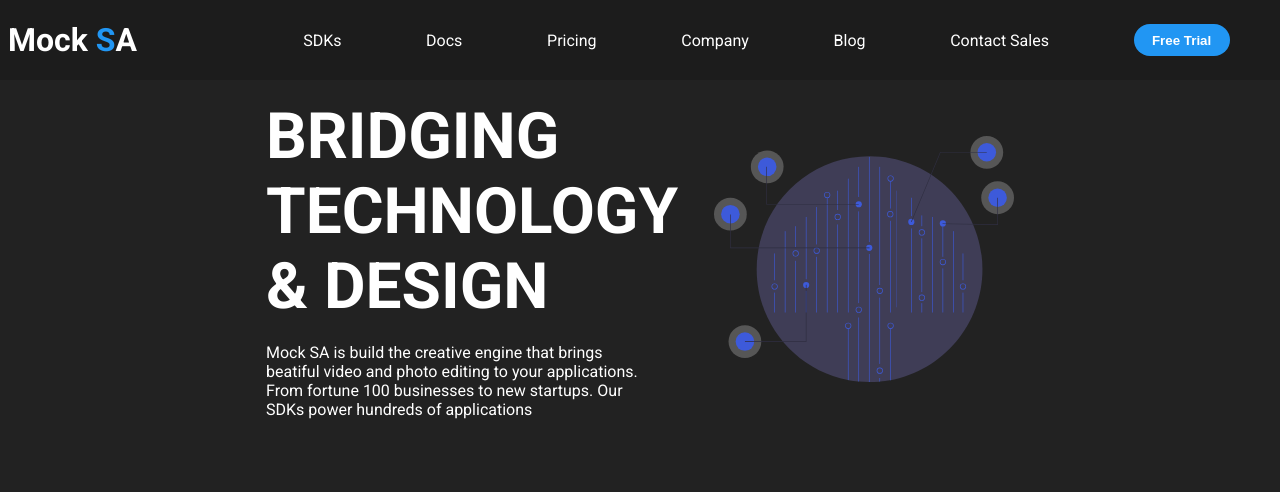
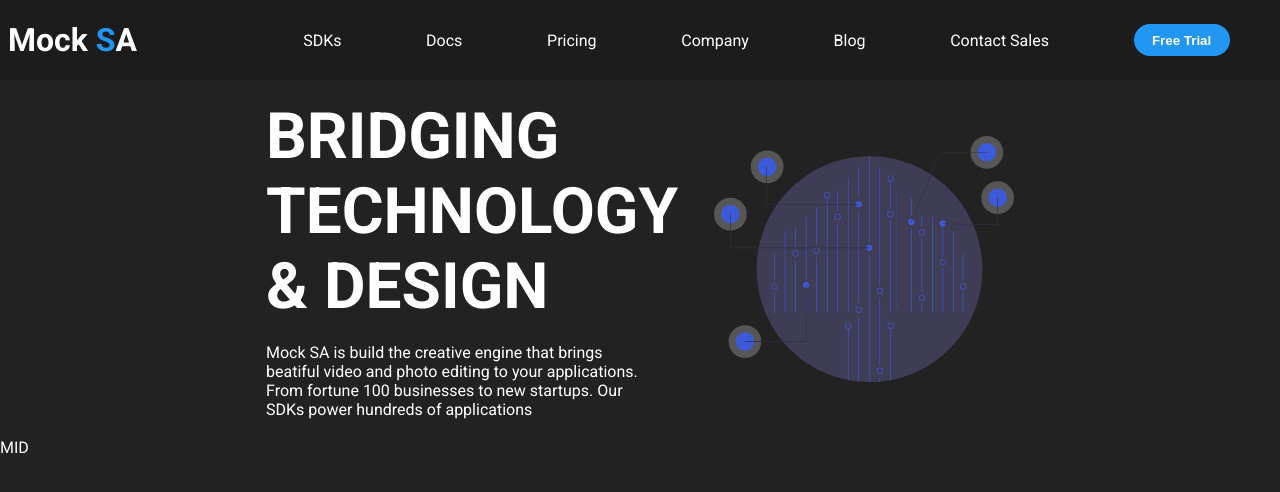
Before and after one commit to joaopedroalb/MockSA, a Next.js app: page / in a window 1280 px wide. Shown: the top 492 px of the page. Built offline with nearby package versions, Linux system fonts and the light colour scheme.

Commit message:
Add middleSec in index

```diff
--- a/src/pages/index.tsx
+++ b/src/pages/index.tsx
@@ -1,8 +1,11 @@
 import type { NextPage } from 'next'
+import { useState } from 'react'
+
 import styles from '../../styles/Home.module.scss'
+
+import Navbar from '../components/Navbar'
 import HeaderSec from '../components/Corpo/HeaderSec'
-import Navbar from '../components/Navbar'
-import { useState } from 'react'
+import MiddleSec from '../components/Corpo/MiddleSec'
 
 const Home: NextPage = () => {
   const [active, setActive] = useState(false);
@@ -13,6 +16,8 @@ const Home: NextPage = () => {
         <>
           <br/>
           <HeaderSec/>
+          <br/>
+          <MiddleSec/>
         </>
       ):<></>}
 
```
